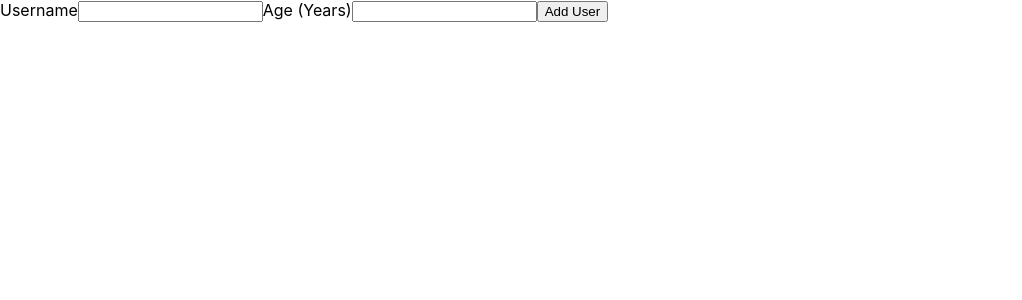
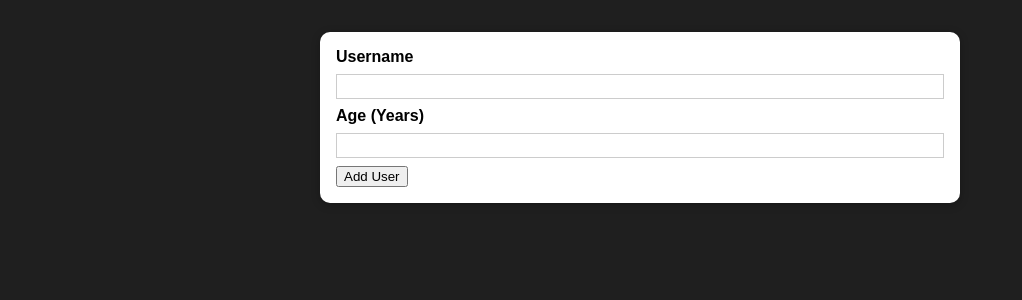
Before and after one commit to 0seo8/React-udemy, a React (Create React App) app in the folder first/: page / in a window 1280 px wide. Shown: the top 300 px of the page, without its empty margins (0-1022 px from the left). Built offline with nearby package versions, Linux system fonts and the light colour scheme.

Commit message:
step2: Card컴포넌트+내부스타일에 외부스타일 확장

```diff
--- /dev/null
+++ b/first/src/UI/Card.js
@@ -0,0 +1,10 @@
+import React from 'react'
+import style from './Card.module.css'
+
+function Card(props) {
+  return (
+    <div className={`${style.card} ${props.className}`}>{props.children}</div>
+  )
+}
+
+export default Card
--- /dev/null
+++ b/first/src/UI/Card.module.css
@@ -0,0 +1,5 @@
+.card {
+  background-color: #fff;
+  box-shadow: 0 2px 8px rgba(0, 0, 0, 0.26);
+  border-radius: 10px;
+}
--- a/first/src/Users/AddUser.js
+++ b/first/src/Users/AddUser.js
@@ -1,4 +1,6 @@
 import React from 'react'
+import Card from '../UI/Card'
+import style from './AddUser.module.css'
 
 function AddUser() {
   const addUserHandler = (e) => {
@@ -6,6 +8,7 @@ function AddUser() {
   }
 
   return (
+    <Card className={style.input}>
       <form onSubmit={addUserHandler}>
         <label htmlFor="username">Username</label>
         <input for="username" />
@@ -13,6 +16,7 @@ function AddUser() {
         <input for="age" type="number" />
         <button type="submit">Add User</button>
       </form>
+    </Card>
   )
 }
 
--- /dev/null
+++ b/first/src/Users/AddUser.module.css
@@ -0,0 +1,26 @@
+.input {
+  margin: 2rem auto;
+  padding: 1rem;
+  width: 90%;
+  max-width: 40rem;
+}
+
+.input label {
+  display: block;
+  font-weight: bold;
+  margin-bottom: 0.5rem;
+}
+
+.input input {
+  font: inherit;
+  display: block;
+  width: 100%;
+  border: 1px solid #ccc;
+  padding: 0.15rem;
+  margin-bottom: 0.5rem;
+}
+
+.input input:focus {
+  outline: none;
+  border-color: #4f005f;
+}
--- a/first/src/index.css
+++ b/first/src/index.css
@@ -1,13 +1,12 @@
+* {
+  box-sizing: border-box;
+}
+
+html {
+  font-family: sans-serif;
+  background-color: #1f1f1f;
+}
+
 body {
   margin: 0;
-  font-family: -apple-system, BlinkMacSystemFont, 'Segoe UI', 'Roboto', 'Oxygen',
-    'Ubuntu', 'Cantarell', 'Fira Sans', 'Droid Sans', 'Helvetica Neue',
-    sans-serif;
-  -webkit-font-smoothing: antialiased;
-  -moz-osx-font-smoothing: grayscale;
 }
-
-code {
-  font-family: source-code-pro, Menlo, Monaco, Consolas, 'Courier New',
-    monospace;
-}
```
Also changed, not shown: 1 other file (tests, documents, lock files or other folders). Lines whose indentation alone changed are shown as unchanged.
